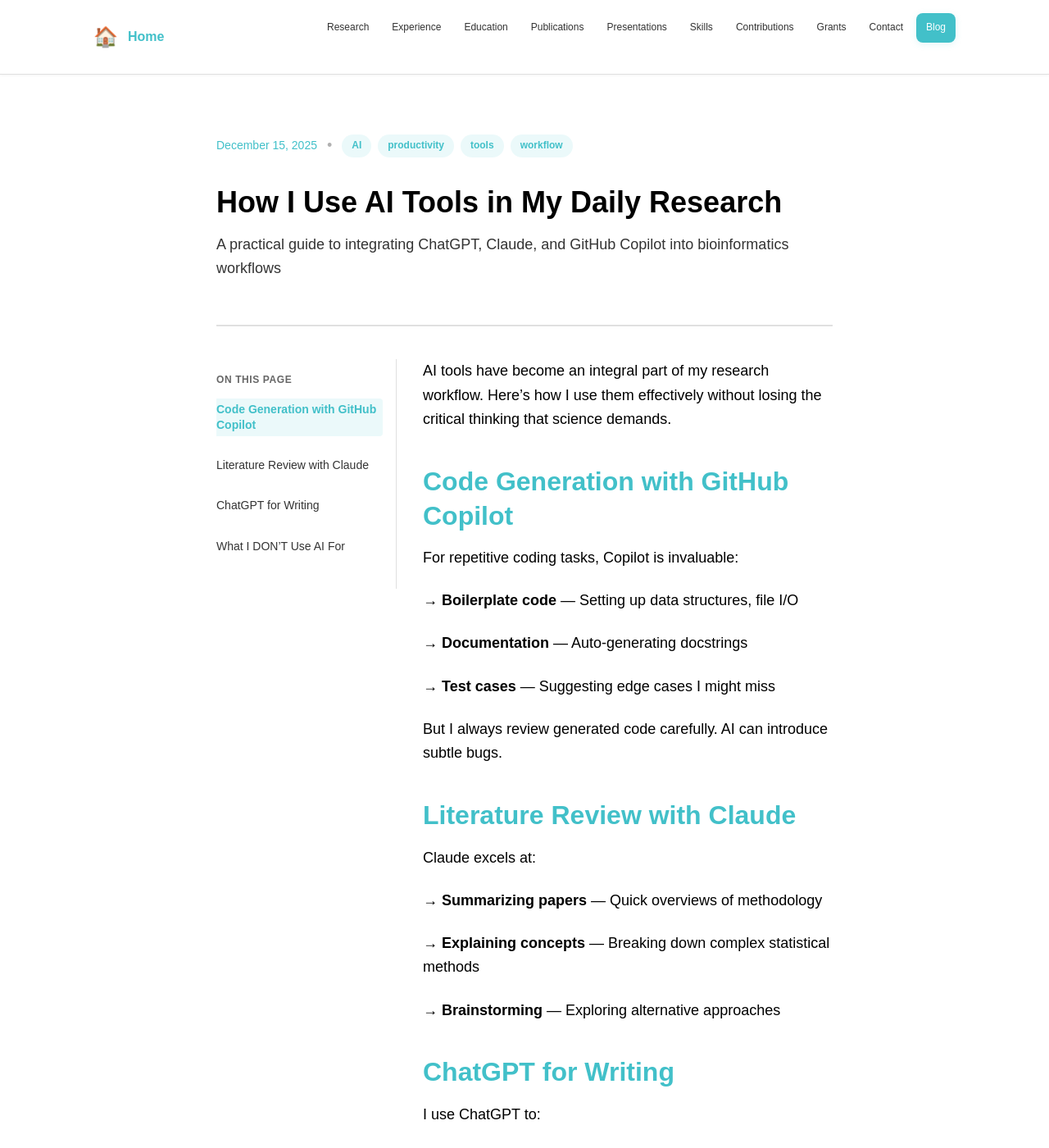
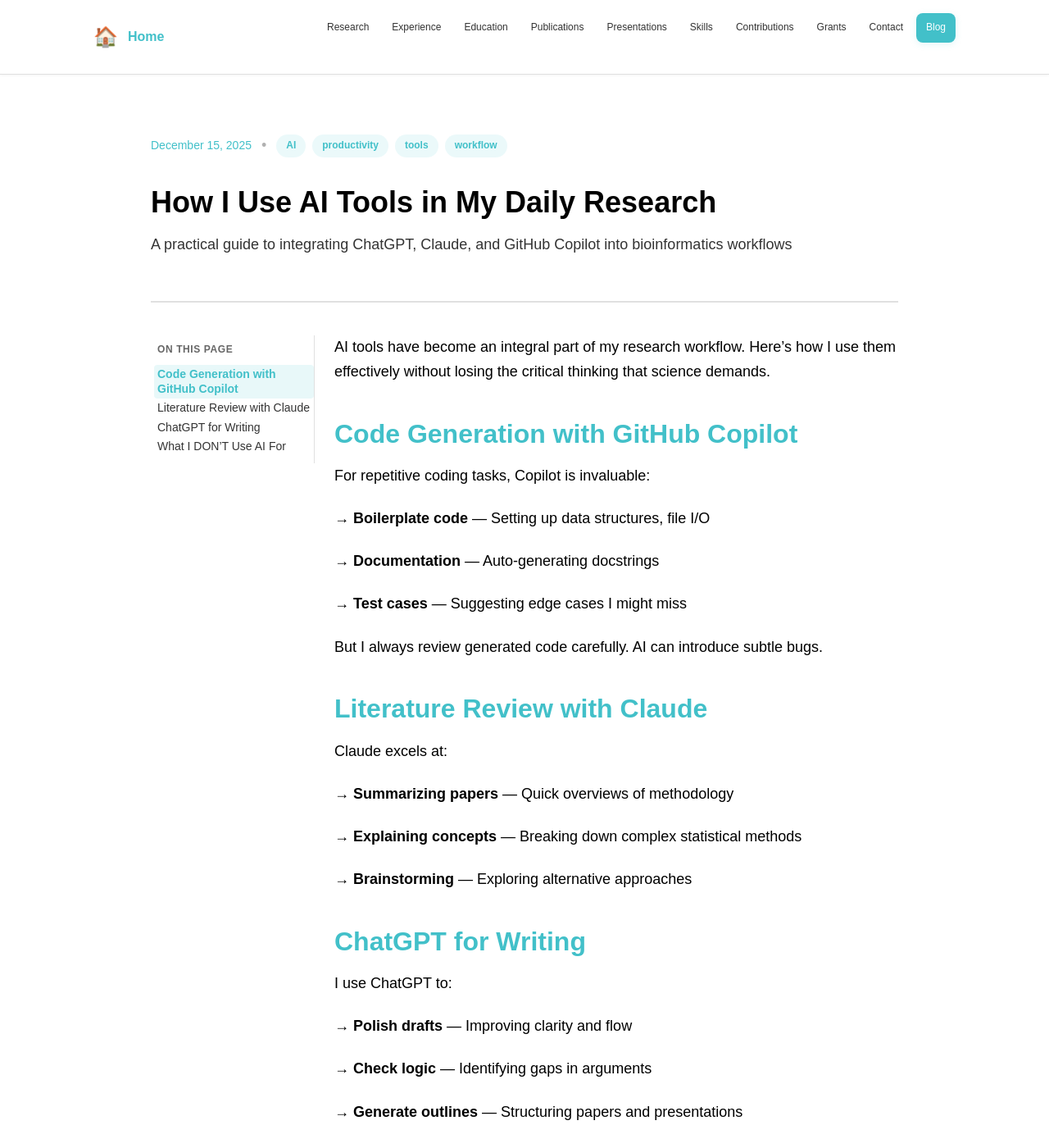
Before and after one commit to ramadatta/ramadatta.github.io, a Jekyll site: the page built from _posts/2025-12-15-ai-tools-research.md, in a window 1280 px wide and 1400 px high. Shown: the whole window at 82% size. Built offline with Jekyll 4.4.1, drawn with Linux system fonts in a browser that asks for light colours; some web fonts are replaced; comment, search, counter and statistics services are not loaded.

Commit message:
Added TOC for blogposts

```diff
--- a/_sass/_components.scss
+++ b/_sass/_components.scss
@@ -951,40 +951,43 @@
 // BLOG POST
 // ==============================================================================
 
+// Post pages with TOC: widen container so TOC lives in left margin without shrinking content
+.container:has(.blog-post .post-with-toc) {
+  max-width: 960px;
+}
+
 .blog-post {
   max-width: $container-narrow;
   margin: 0 auto;
   animation: fadeInUp 0.6s ease-out;
 
-  // When TOC exists: use full width so TOC sits in left margin (no wasted whitespace)
   &:has(.post-with-toc) {
     max-width: none;
     display: block;
   }
 }
 
+// TOC in left margin; content stays fixed width (no space taken from blog)
 .post-with-toc {
   display: flex;
   flex-direction: row;
-  gap: $spacing-8;
+  gap: $spacing-6;
   align-items: flex-start;
-  max-width: $container-max;
-  margin: 0 auto;
-  // TOC in left margin; content column keeps reading width
+  margin: 0;
+  justify-content: flex-start;
+
   @media (max-width: 768px) {
     flex-direction: column;
     gap: $spacing-4;
   }
 }
 
-// TOC: fixed in left margin, always visible, uses otherwise wasted whitespace
 .post-toc {
-  width: 220px;
+  width: 200px;
   flex-shrink: 0;
   position: sticky;
   top: 88px;
-  padding: $spacing-4 0;
-  padding-right: $spacing-4;
+  padding: $spacing-2 0 $spacing-2 $spacing-2;
   border-right: 1px solid $border-light;
   max-height: calc(100vh - 120px);
   overflow-y: auto;
@@ -995,7 +998,7 @@
     position: static;
     border-right: none;
     border-bottom: 1px solid $border-light;
-    padding-bottom: $spacing-4;
+    padding-bottom: $spacing-3;
     margin-bottom: $spacing-2;
   }
 }
@@ -1006,7 +1009,7 @@
   text-transform: uppercase;
   letter-spacing: 0.05em;
   color: $text-dark-muted;
-  margin-bottom: $spacing-3;
+  margin-bottom: $spacing-2;
 }
 
 .post-toc-nav {
@@ -1014,13 +1017,21 @@
     list-style: none;
     margin: 0;
     padding: 0;
+
+    > li {
+      margin-bottom: 0;
+    }
   }
 
   .post-toc-sublist {
     list-style: none;
-    margin: 0 0 $spacing-1 0;
-    padding-left: $spacing-3;
+    margin: 0;
+    padding-left: $spacing-2;
     border-left: 1px solid $border-light;
+
+    li {
+      margin-bottom: 0;
+    }
   }
 
   .post-toc-link {
@@ -1028,13 +1039,12 @@
     font-size: $font-size-sm;
     color: $text-dark-secondary;
     text-decoration: none;
-    padding: $spacing-1 0;
-    line-height: 1.35;
+    padding: 0.2em 0 0.2em $spacing-1;
+    line-height: 1.28;
     border-bottom: none;
     transition: color $transition-fast, background $transition-fast;
     border-radius: $radius-sm;
-    padding-left: $spacing-2;
-    margin-left: -$spacing-2;
+    margin-left: -$spacing-1;
 
     &:hover {
       color: $color-primary;
@@ -1043,13 +1053,13 @@
     &.is-active {
       color: $color-primary;
       font-weight: 600;
-      background: rgba($color-primary, 0.1);
+      background: rgba($color-primary, 0.12);
     }
 
     &.post-toc-link--h3 {
       font-size: $font-size-xs;
       color: $text-dark-muted;
-      padding: 0.15em 0 0.15em $spacing-2;
+      padding: 0.12em 0 0.12em $spacing-1;
 
       &:hover {
         color: $color-primary;
@@ -1058,7 +1068,7 @@
       &.is-active {
         color: $color-primary;
         font-weight: 600;
-        background: rgba($color-primary, 0.1);
+        background: rgba($color-primary, 0.12);
       }
     }
   }
@@ -1068,6 +1078,7 @@
   flex: 1;
   min-width: 0;
   max-width: $container-narrow;
+  flex-shrink: 0;
 }
 
 // Scroll margin so TOC links don't hide heading under sticky header
```
Also changed, not shown: _layouts/post.html (+6 -1 lines).
